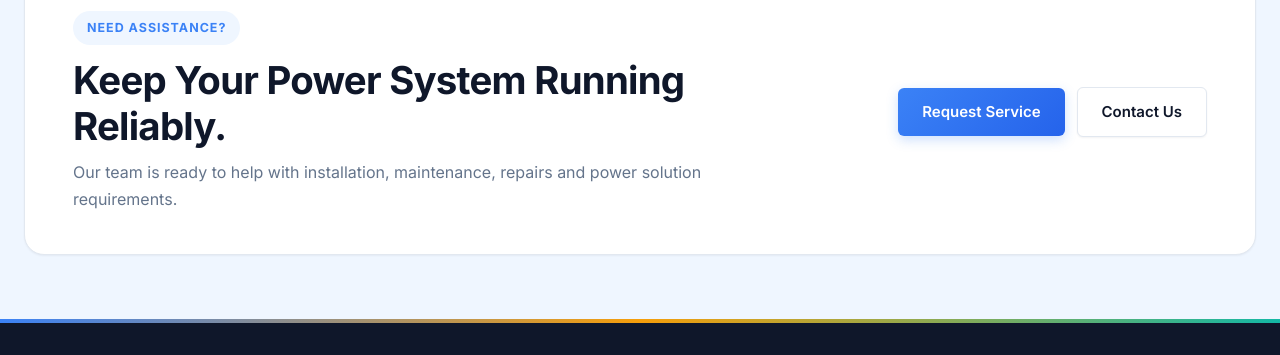
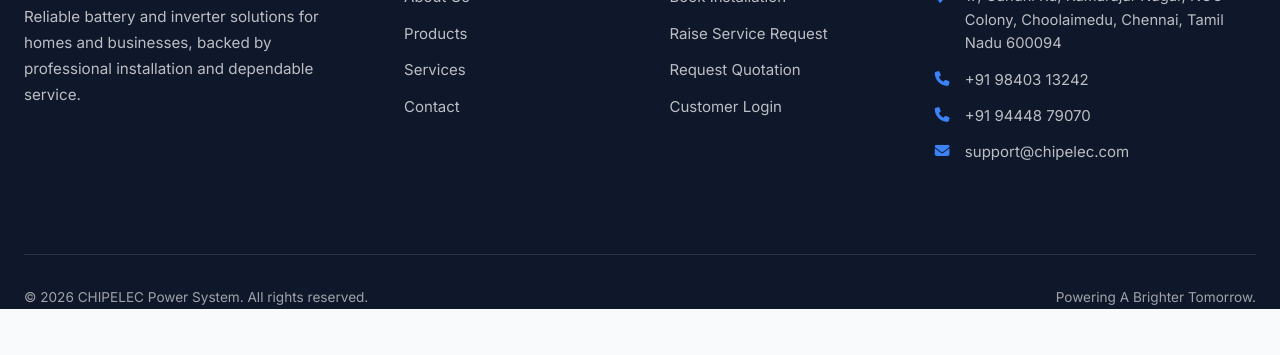
Before and after one commit to trigen2026tech/chipelec-power-system, a plain HTML site: page website/services.html in a window 1280 px wide. Shown: the part 1196-1551 px from the top of the page. After the commit the page ends 1505 px from the top, so only its background shows below. Drawn offline with Linux system fonts and the light colour scheme.

Commit message:
Backup before UI refinement

```diff
--- a/website/services.html
+++ b/website/services.html
@@ -189,55 +189,6 @@
                         </div>
 
                     </article>
-
-                </div>
-
-            </div>
-
-        </section>
-
-
-        <!-- =================================================
-             CALL TO ACTION
-             ================================================= -->
-
-        <section class="services-cta">
-
-            <div class="container">
-
-                <div class="services-cta-content">
-
-                    <div>
-
-                        <span class="services-eyebrow">
-                            NEED ASSISTANCE?
-                        </span>
-
-                        <h2>
-                            Keep Your Power System Running Reliably.
-                        </h2>
-
-                        <p>
-                            Our team is ready to help with installation,
-                            maintenance, repairs and power solution
-                            requirements.
-                        </p>
-
-                    </div>
-
-                    <div class="services-cta-actions">
-
-                        <a href="service-request.html"
-                           class="btn btn-primary">
-                            Request Service
-                        </a>
-
-                        <a href="contact.html"
-                           class="btn btn-secondary">
-                            Contact Us
-                        </a>
-
-                    </div>
 
                 </div>
 
```
